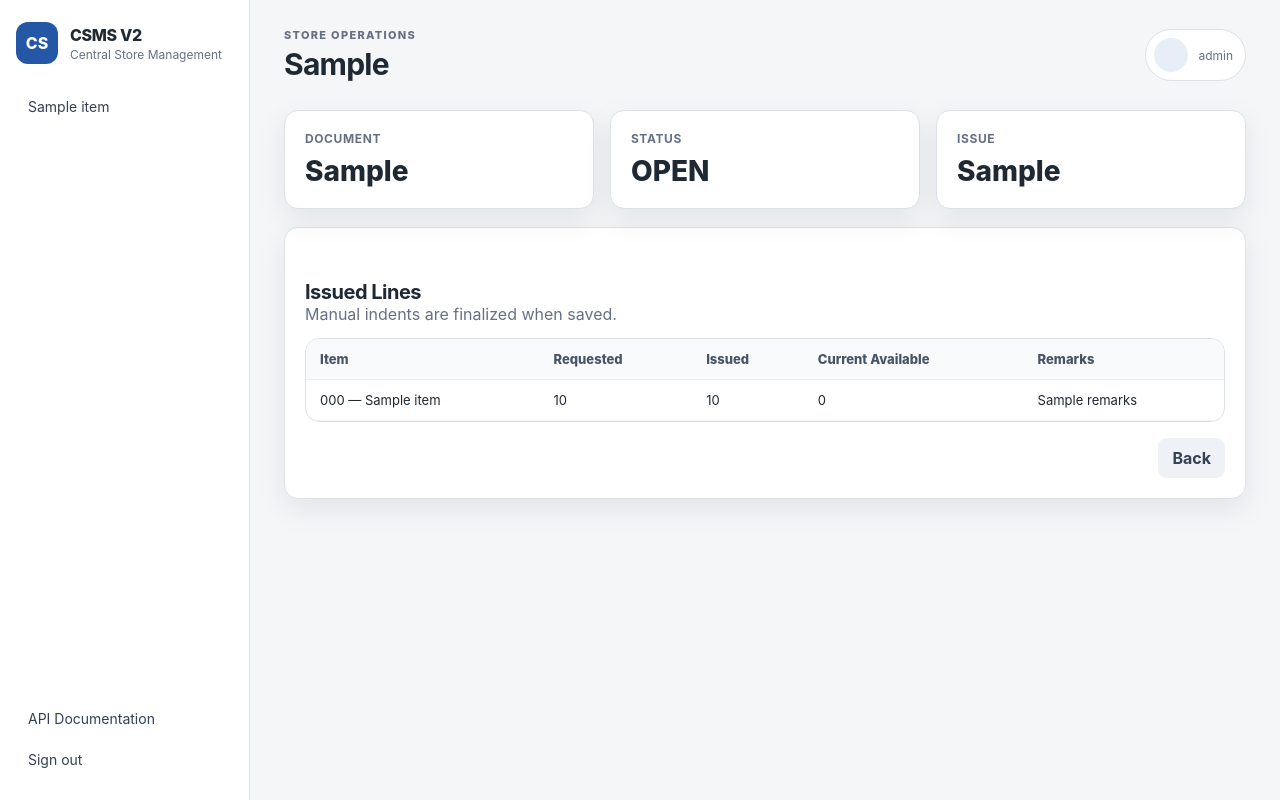
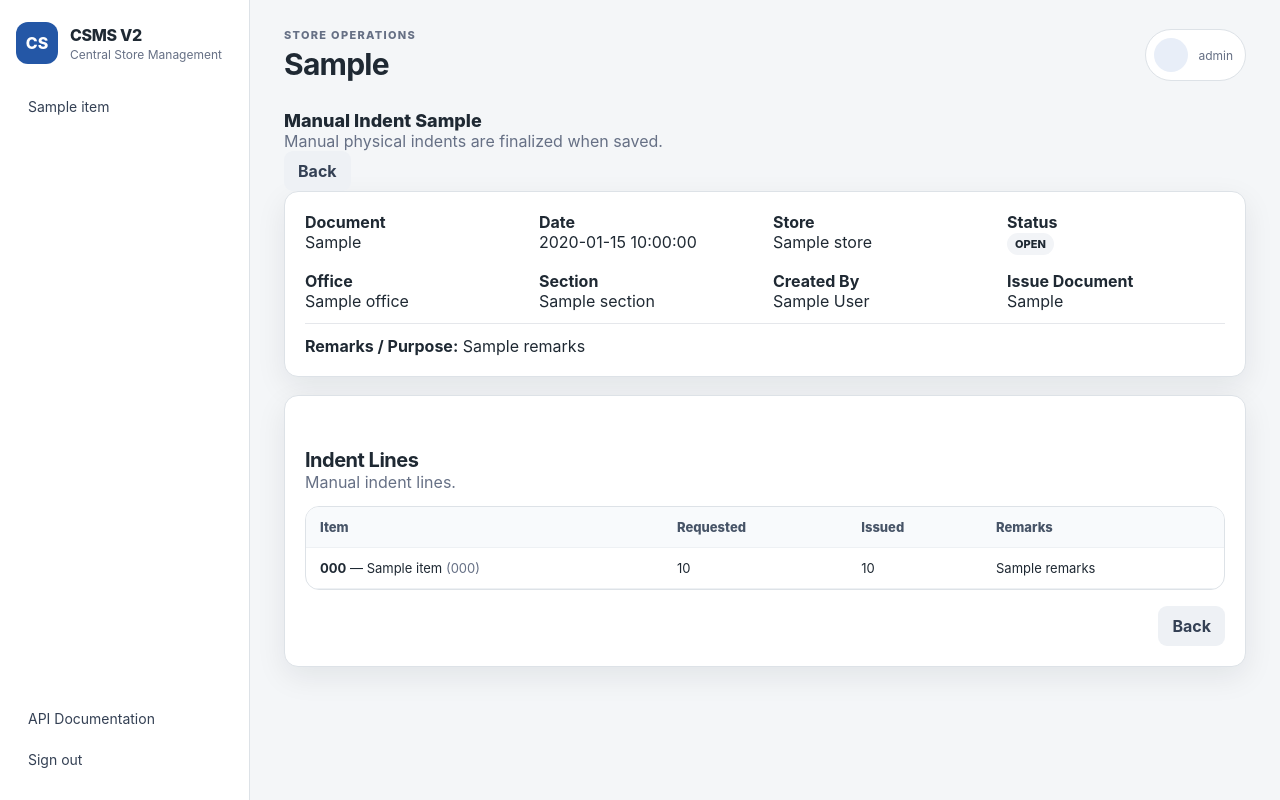
Before and after one commit to Techmrn/csms_v2, a Python web app: template app/web/templates/indent_detail.html in a window 1280 px wide. Run offline with Jinja, Linux system fonts and the light colour scheme; the template is opened without the code that fills it: most values are stand-ins (such as "Sample title", 1, 10 or a date in 2020).

Commit message:
corrected the online indent approval cycle

```diff
--- a/app/services/issue.py
+++ b/app/services/issue.py
@@ -78,10 +78,12 @@ class IssueService:
             indent_line = request_map[line_id]
             requested = Decimal(indent_line.requested_quantity)
             issued = Decimal(supplied[line_id].issued_quantity)
-            if issued > requested:
+            max_allowed = Decimal(indent_line.approved_quantity) if indent_line.approved_quantity is not None else requested
+            if issued > max_allowed:
+                limit_type = "approved" if indent_line.approved_quantity is not None else "requested"
                 raise HTTPException(
                     422,
-                    f"Issued quantity {issued} exceeds requested quantity {requested} for item line {line_id}",
+                    f"Issued quantity {issued} exceeds {limit_type} quantity {max_allowed} for item line {line_id}",
                 )
             item = await self.session.get(Item, indent_line.item_id)
             if item is None:
--- a/app/web/templates/indent_detail.html
+++ b/app/web/templates/indent_detail.html
@@ -2,29 +2,124 @@
 {% block title %}CSMS V2 — {{ indent.indent_no }}{% endblock %}
 {% block page_title %}{{ indent.indent_no }}{% endblock %}
 {% block content %}
-<div class="grid cols-3">
-  <div class="card"><div class="stat-label">Document</div><div class="stat-value">{{ indent.indent_no }}</div></div>
-  <div class="card"><div class="stat-label">Status</div><div class="stat-value">{{ indent.status }}</div></div>
-  <div class="card"><div class="stat-label">Issue</div><div class="stat-value">{{ issue.issue_no if issue else '—' }}</div></div>
+<div class="context-bar">
+  <div>
+    <div class="context-title">{% if indent.request_source == 'ONLINE' %}Online Indent {{ indent.indent_no }}{% else %}Manual Indent {{ indent.indent_no }}{% endif %}</div>
+    <div class="muted">{% if indent.request_source == 'ONLINE' %}Online indents require controlling officer approval before stock is issued.{% else %}Manual physical indents are finalized when saved.{% endif %}</div>
+  </div>
+  <a class="button" href="{{ '/app/online-indents' if indent.request_source == 'ONLINE' else '/app/indents' }}">Back</a>
 </div>
+
+<div class="card">
+  <div class="grid cols-4">
+    <div><strong>Document</strong><br>{{ indent.indent_no }}</div>
+    <div><strong>Date</strong><br>{{ indent.indent_date }}</div>
+    <div><strong>Store</strong><br>{{ indent.store.name if indent.store else indent.store_id }}</div>
+    <div><strong>Status</strong><br><span class="badge">{{ indent.status }}</span></div>
+    <div><strong>Office</strong><br>{{ indent.office.name if indent.office else indent.office_id }}</div>
+    <div><strong>Section</strong><br>{{ indent.section.name if indent.section else (indent.section_id or '—') }}</div>
+    <div><strong>Created By</strong><br>{{ indent.creator.full_name or indent.creator.username if indent.creator else '—' }}</div>
+    <div><strong>Issue Document</strong><br>{{ issue.issue_no if issue else '—' }}</div>
+  </div>
+  {% if indent.remarks %}
+  <div style="margin-top:12px;padding-top:12px;border-top:1px solid var(--border-color,#e5e7eb);">
+    <strong>Remarks / Purpose:</strong> {{ indent.remarks }}
+  </div>
+  {% endif %}
+</div>
+
+{% if can_approve %}
+<div class="card" style="margin-top:18px">
+  <div class="section-head">
+    <div>
+      <h2>Review &amp; Approve Online Indent</h2>
+      <div class="muted">Review the requested items and available stock in store. You can modify the approved quantity numbers before approving.</div>
+    </div>
+  </div>
+  <form method="post" action="/app/indents/{{ indent.id }}/approve" class="stack">
+    <div class="table-wrap">
+      <table class="entry-table">
+        <thead>
+          <tr>
+            <th>Item</th>
+            <th>Requested Quantity</th>
+            <th>Available in Store</th>
+            <th>Approved Quantity (Modify if needed)</th>
+          </tr>
+        </thead>
+        <tbody>
+          {% for line in indent.lines %}
+          <tr>
+            <td>
+              <strong>{{ line.item.code if line.item else line.item_id }}</strong> — {{ line.item.name if line.item else '' }}
+              {% if line.item and line.item.unit %}<span class="muted">({{ line.item.unit.code }})</span>{% endif %}
+              <input type="hidden" name="indent_line_id" value="{{ line.id }}">
+            </td>
+            <td><strong>{{ line.requested_quantity }}</strong></td>
+            <td><span class="badge">{{ available.get(line.id, 0) }}</span></td>
+            <td>
+              <input name="approved_quantity" type="number" min="0" max="{{ line.requested_quantity }}" step="0.001" value="{{ line.approved_quantity if line.approved_quantity is not none else line.requested_quantity }}" required style="max-width:180px;">
+              <small class="muted" style="display:block;margin-top:2px;">Max: {{ line.requested_quantity }}</small>
+            </td>
+          </tr>
+          {% endfor %}
+        </tbody>
+      </table>
+    </div>
+    <div style="margin-top:14px">
+      <label>Approval Remarks (optional)
+        <input name="approval_remarks" placeholder="Enter approval remarks or notes...">
+      </label>
+    </div>
+    <div class="form-actions" style="margin-top:16px">
+      <a class="button" href="/app/online-indents">Cancel</a>
+      <button class="button primary" type="submit">Approve Indent</button>
+    </div>
+  </form>
+</div>
+{% endif %}
 
 <div class="card" style="margin-top:18px">
   <div class="section-head">
     <div>
-      <h2>Issued Lines</h2>
-      <div class="muted">{% if indent.request_source == 'ONLINE' %}Online indents are approved first and issued by an authorized storekeeper.{% else %}Manual indents are finalized when saved.{% endif %}</div>
+      <h2>Indent Lines</h2>
+      <div class="muted">{% if indent.request_source == 'ONLINE' %}Quantities requested by section user and approved by store controller.{% else %}Manual indent lines.{% endif %}</div>
     </div>
   </div>
   <div class="table-wrap">
     <table>
-      <thead><tr><th>Item</th><th>Requested</th><th>Issued</th><th>Current Available</th><th>Remarks</th></tr></thead>
+      <thead>
+        <tr>
+          <th>Item</th>
+          <th>Requested</th>
+          {% if indent.request_source == 'ONLINE' %}<th>Approved</th>{% endif %}
+          <th>Issued</th>
+          {% if show_available %}<th>Current Available</th>{% endif %}
+          <th>Remarks</th>
+        </tr>
+      </thead>
       <tbody>
       {% for line in indent.lines %}
       <tr>
-        <td>{{ line.item.code if line.item else line.item_id }} — {{ line.item.name if line.item else '' }}</td>
+        <td>
+          <strong>{{ line.item.code if line.item else line.item_id }}</strong> — {{ line.item.name if line.item else '' }}
+          {% if line.item and line.item.unit %}<span class="muted">({{ line.item.unit.code }})</span>{% endif %}
+        </td>
         <td>{{ line.requested_quantity }}</td>
+        {% if indent.request_source == 'ONLINE' %}
+        <td>
+          {% if line.approved_quantity is not none %}
+            <strong>{{ line.approved_quantity }}</strong>
+            {% if line.approved_quantity < line.requested_quantity %}
+              <span class="badge" style="background:#fff3cd;color:#856404;font-size:11px;">Modified</span>
+            {% endif %}
+          {% else %}
+            <span class="muted">Pending approval</span>
+          {% endif %}
+        </td>
+        {% endif %}
         <td>{{ line.issued_quantity if line.issued_quantity is not none else 0 }}</td>
-        <td>{{ available.get(line.id, 0) }}</td>
+        {% if show_available %}<td>{{ available.get(line.id, 0) }}</td>{% endif %}
         <td>{{ line.remarks or '—' }}</td>
       </tr>
       {% endfor %}
@@ -32,10 +127,55 @@
     </table>
   </div>
   <div class="form-actions" style="margin-top:16px">
-    {% if indent.request_source == 'ONLINE' and indent.status == 'PROCESSING' and 'INDENT_PROCESS' in permissions and not issue %}<a class="button primary" href="/app/indents/{{ indent.id }}?edit_issue=1">Process / Issue</a>{% endif %}
+    {% if indent.request_source == 'ONLINE' and indent.status == 'PROCESSING' and 'INDENT_PROCESS' in permissions and not issue %}
+    <a class="button primary" href="/app/indents/{{ indent.id }}?edit_issue=1">Process / Issue Stock</a>
+    {% endif %}
     <a class="button" href="{{ '/app/online-indents' if indent.request_source == 'ONLINE' else '/app/indents' }}">Back</a>
   </div>
-  {% if indent.request_source == 'ONLINE' and indent.status == 'PROCESSING' and 'INDENT_PROCESS' in permissions and not issue and request.query_params.get('edit_issue') %}
-  <div class="card" style="margin-top:18px"><h2>Issue Online Indent</h2><div class="notice">Enter the actual quantity issued now. Zero or partial quantities are allowed.</div><form method="post" action="/app/indents/{{ indent.id }}/issue" class="stack"><div class="table-wrap"><table class="entry-table"><thead><tr><th>Item</th><th>Requested</th><th>Issued</th><th>Remarks</th></tr></thead><tbody>{% for line in indent.lines %}<tr><td>{{ line.item.code if line.item else line.item_id }} — {{ line.item.name if line.item else '' }}<input type="hidden" name="indent_line_id" value="{{ line.id }}"></td><td>{{ line.requested_quantity }}</td><td><input name="issued_quantity" type="number" min="0" max="{{ line.requested_quantity }}" step="0.001" value="0" required></td><td><input name="issue_line_remarks"></td></tr>{% endfor %}</tbody></table></div><div class="form-actions"><a class="button" href="/app/indents/{{ indent.id }}">Cancel</a><button class="button primary">Post Issue</button></div></form></div>{% endif %}
 </div>
+
+{% if indent.request_source == 'ONLINE' and indent.status == 'PROCESSING' and 'INDENT_PROCESS' in permissions and not issue and request.query_params.get('edit_issue') %}
+<div class="card" style="margin-top:18px">
+  <h2>Issue Online Indent</h2>
+  <div class="notice">Enter the actual quantity issued now. Issue quantity cannot exceed the approved quantity. Zero or partial quantities are allowed.</div>
+  <form method="post" action="/app/indents/{{ indent.id }}/issue" class="stack">
+    <div class="table-wrap">
+      <table class="entry-table">
+        <thead>
+          <tr>
+            <th>Item</th>
+            <th>Requested</th>
+            <th>Approved</th>
+            <th>Current Available</th>
+            <th>Issued Quantity</th>
+            <th>Line Remarks</th>
+          </tr>
+        </thead>
+        <tbody>
+          {% for line in indent.lines %}
+          {% set max_qty = line.approved_quantity if line.approved_quantity is not none else line.requested_quantity %}
+          <tr>
+            <td>
+              {{ line.item.code if line.item else line.item_id }} — {{ line.item.name if line.item else '' }}
+              <input type="hidden" name="indent_line_id" value="{{ line.id }}">
+            </td>
+            <td>{{ line.requested_quantity }}</td>
+            <td><strong>{{ max_qty }}</strong></td>
+            <td>{{ available.get(line.id, 0) }}</td>
+            <td>
+              <input name="issued_quantity" type="number" min="0" max="{{ max_qty }}" step="0.001" value="{{ max_qty if available.get(line.id, 0) >= max_qty else available.get(line.id, 0) }}" required style="max-width:140px;">
+            </td>
+            <td><input name="issue_line_remarks"></td>
+          </tr>
+          {% endfor %}
+        </tbody>
+      </table>
+    </div>
+    <div class="form-actions" style="margin-top:16px">
+      <a class="button" href="/app/indents/{{ indent.id }}">Cancel</a>
+      <button class="button primary">Post Issue</button>
+    </div>
+  </form>
+</div>
+{% endif %}
 {% endblock %}
--- a/app/web/templates/indents.html
+++ b/app/web/templates/indents.html
@@ -39,7 +39,7 @@
   <td>{{ indent.office.name if indent.office is defined and indent.office else indent.office_id }}</td>
   <td><span class="badge">{{ indent.status }}</span></td>
   <td>{{ indent.lines|length }}</td>
-  <td>{% if page_mode == "ONLINE" and indent.status == "RECORDED" and ("INDENT_APPROVE" in permissions) %}<form method="post" action="/app/indents/{{ indent.id }}/approve" class="inline-form"><button class="button primary" type="submit">Approve</button></form>{% else %}<a class="button" href="/app/indents/{{ indent.id }}">View</a>{% endif %}</td>
+  <td>{% if page_mode == "ONLINE" and indent.status == "RECORDED" and ("INDENT_APPROVE" in permissions) %}<a class="button primary" href="/app/indents/{{ indent.id }}">Review &amp; Approve</a>{% else %}<a class="button" href="/app/indents/{{ indent.id }}">View</a>{% endif %}</td>
 </tr>
 {% else %}
 <tr><td colspan="7"><div class="empty">No indents found.</div></td></tr>
--- a/app/web/templates/online_indent_new.html
+++ b/app/web/templates/online_indent_new.html
@@ -20,16 +20,16 @@
     </div>
     <label>Remarks <span class="field-help">Additional context for the approving officer.</span><textarea name="remarks" rows="2"></textarea></label>
     <div class="section-head"><div><h2>Requested Items</h2><div class="muted">Enter the requested quantity only. Issue quantity is entered later by the storekeeper.</div></div></div>
-    <div class="table-wrap"><table class="entry-table"><thead><tr><th>Item</th><th>Unit</th><th>Available</th><th>Requested Quantity</th><th>Remarks</th><th></th></tr></thead><tbody id="online-lines"><tr class="online-line"><td><select name="item_id" onchange="updateLine(this)" required><option value="">Select item</option>{% for item in items %}<option value="{{ item.id }}" data-unit-code="{{ item.unit.code }}" data-available="{{ availability.get(item.id,0) }}">{{ item.code }} — {{ item.name }}{% if item.category.type=='ASSET' %} [Asset]{% endif %}</option>{% endfor %}</select></td><td><span class="unit-code">—</span></td><td><span class="available-value">—</span></td><td><input name="requested_quantity" type="number" min="0.001" step="0.001" required></td><td><input name="line_remarks"></td><td><button type="button" class="button" onclick="removeRow(this)">Remove</button></td></tr></tbody></table></div>
+    <div class="table-wrap"><table class="entry-table"><thead><tr><th>Item</th><th>Unit</th><th>Requested Quantity</th><th>Remarks</th><th></th></tr></thead><tbody id="online-lines"><tr class="online-line"><td><select name="item_id" onchange="updateLine(this)" required><option value="">Select item</option>{% for item in items %}<option value="{{ item.id }}" data-unit-code="{{ item.unit.code }}">{{ item.code }} — {{ item.name }}{% if item.category.type=='ASSET' %} [Asset]{% endif %}</option>{% endfor %}</select></td><td><span class="unit-code">—</span></td><td><input name="requested_quantity" type="number" min="0.001" step="0.001" required></td><td><input name="line_remarks"></td><td><button type="button" class="button" onclick="removeRow(this)">Remove</button></td></tr></tbody></table></div>
     <div class="form-actions"><button type="button" class="button" onclick="addRow()">+ Add line</button><a class="button" href="/app/online-indents">Cancel</a><button class="button primary" type="submit">Save Online Indent</button></div>
   </form>
 </div>
 <script>
 function reloadContext(){window.location=`/app/online-indents/new?store_id=${encodeURIComponent(document.querySelector('[name=store_id]').value)}&financial_year_id=${encodeURIComponent(document.querySelector('[name=financial_year_id]').value)}`;}
 function filterSections(){const office=document.getElementById('office_id').value;document.querySelectorAll('#section_id option[data-office-id]').forEach(o=>o.hidden=o.dataset.officeId!==office);const s=document.getElementById('section_id');if(s.value && s.options[s.selectedIndex].hidden)s.value='';}
-function updateLine(sel){const opt=sel.options[sel.selectedIndex];const row=sel.closest('tr');row.querySelector('.unit-code').textContent=opt.dataset.unitCode||'—';row.querySelector('.available-value').textContent=opt.dataset.available||'0';}
+function updateLine(sel){const opt=sel.options[sel.selectedIndex];const row=sel.closest('tr');row.querySelector('.unit-code').textContent=opt.dataset.unitCode||'—';}
 function removeRow(btn){const rows=document.querySelectorAll('#online-lines .online-line');if(rows.length>1)btn.closest('tr').remove();}
-function addRow(){const first=document.querySelector('#online-lines .online-line');const c=first.cloneNode(true);c.querySelectorAll('input').forEach(i=>i.value='');c.querySelector('select').selectedIndex=0;c.querySelector('.unit-code').textContent='—';c.querySelector('.available-value').textContent='—';document.getElementById('online-lines').appendChild(c);}
+function addRow(){const first=document.querySelector('#online-lines .online-line');const c=first.cloneNode(true);c.querySelectorAll('input').forEach(i=>i.value='');c.querySelector('select').selectedIndex=0;c.querySelector('.unit-code').textContent='—';document.getElementById('online-lines').appendChild(c);}
 filterSections();
 </script>
 {% endblock %}
```
Also changed, not shown: alembic/versions/0018_indent_line_approved_quantity.py (added, +26 -0 lines), app/api/routes/indents.py (+11 -2 lines), app/models/indent.py (+11 -1 lines), app/schemas/indent.py (+13 -2 lines), app/services/indent.py (+42 -2 lines), app/web/routes.py (+63 -12 lines), tests/test_online_indent_approval.py (added, +303 -0 lines).
